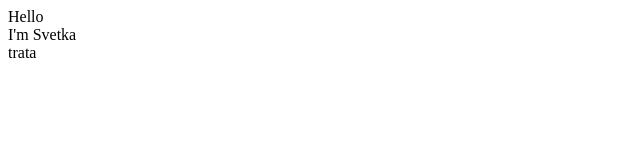
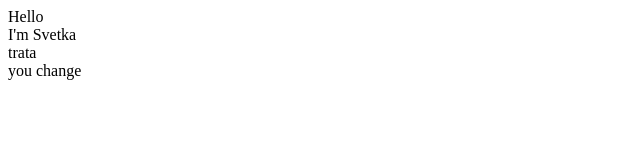
Before and after one commit to Svetka-shv/git-lesson, a plain HTML site: page index.html in a window 1280 px wide. Shown: the full height of the page, 0-640 px from the left. Drawn offline with Linux system fonts and the light colour scheme.

Commit message:
added smth to index.html

```diff
--- a/index.html
+++ b/index.html
@@ -2,3 +2,4 @@
 <div>I'm Svetka</div>
 
 <div>trata</div>
+<div>you change</div>
```
